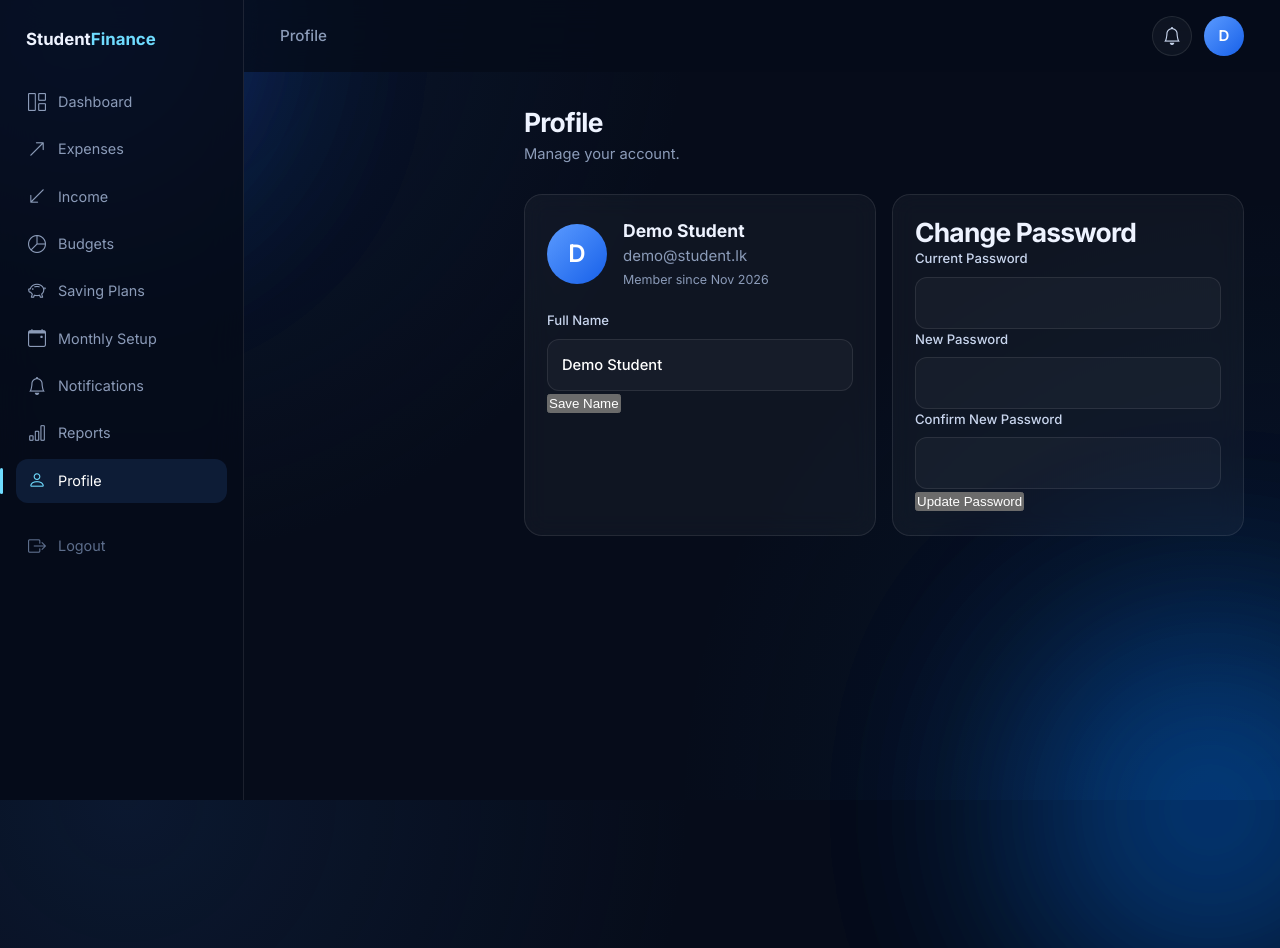
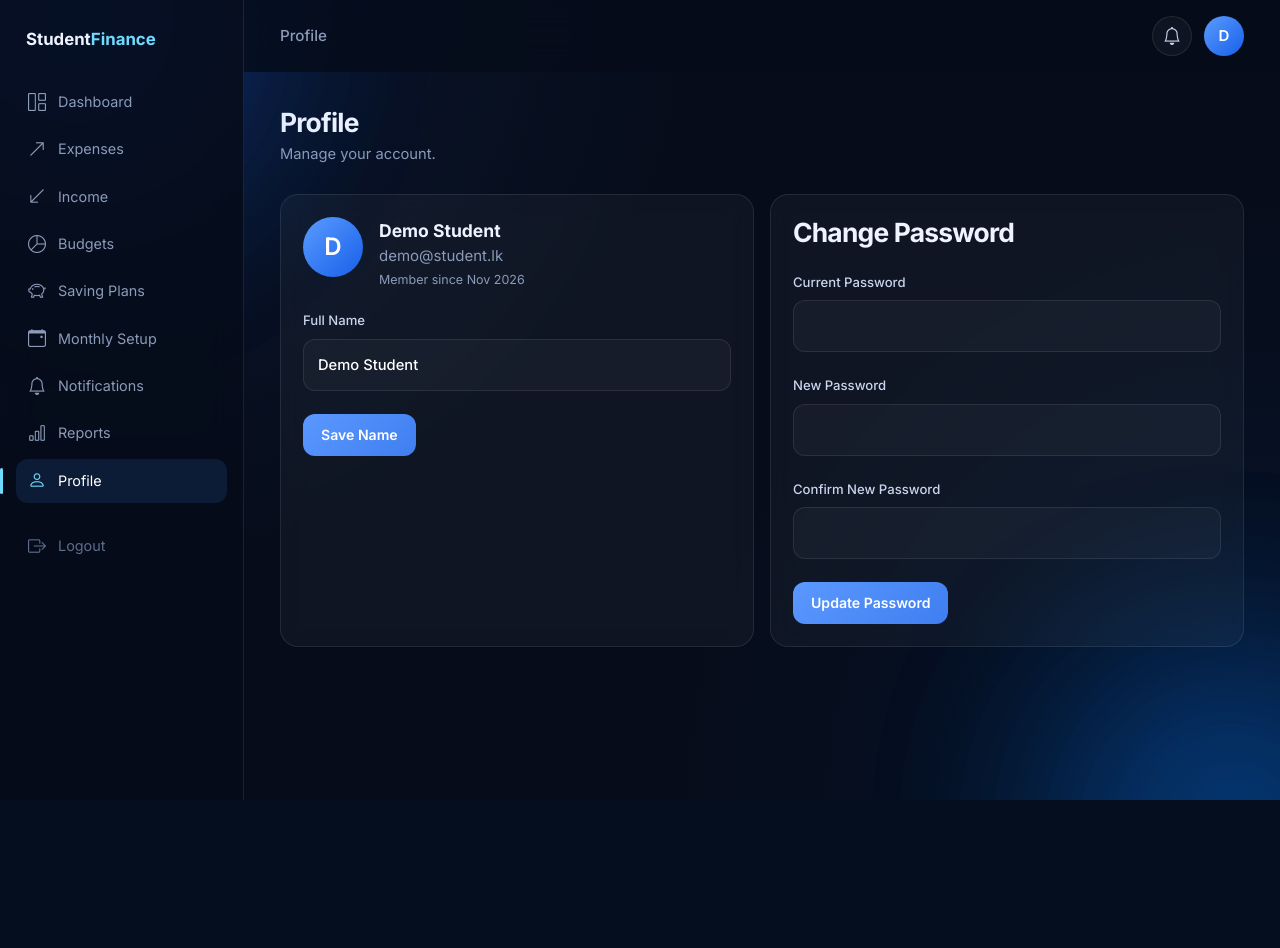
Before and after one commit to SisuruDisnaka/student-finance-tracker, a PHP site: page /profile.php in a window 1280 px wide. After the commit the page ends 800 px from the top, so only its background shows below. Run offline with PHP 8.4, Linux system fonts and the light colour scheme; a user stored in the database is signed in; data comes from the database, SQL or seed files in the repository; data that the repository does not hold is empty.

Commit message:
doc: CR11 update profile UI created

```diff
--- a/assets/style.css
+++ b/assets/style.css
@@ -94,8 +94,8 @@ a {
 .glow-two {
   right: -110px;
   bottom: -190px;
-  width: 360px;
-  height: 360px;
+  width: 320px;
+  height: 320px;
   background: #007bff;
 }
 
@@ -268,7 +268,7 @@ input:focus {
 
 .profile-top {
   display: flex;
-  align-items: center;
+  align-items: left;
   gap: 16px;
   margin-bottom: 20px;
 }
@@ -286,6 +286,27 @@ input:focus {
   border-radius: var(--radius-card);
   background: var(--surface);
   backdrop-filter: blur(12px);
+}
+.btn {
+    display: inline-flex;
+    align-items: center;
+    justify-content: center;
+    padding: 10px 18px;
+    border: 0;
+    border-radius: var(--radius-control);
+    font: inherit;
+    font-size: .88rem;
+    font-weight: 600;
+    cursor: pointer;
+    transition: .2s;
+}
+.btn-primary {
+    background: linear-gradient(135deg, #5b98ff, #3f7ef0);
+     color: white;
+}
+.btn-primary:hover {
+    filter: brightness(1.1);
+    color: white;
 }
 
 h2 {
@@ -450,6 +471,7 @@ i.bi {
   flex-wrap: wrap;
   gap: 14px;
   margin-bottom: 28px;
+
 }
 .page-head .muted {
   margin-top: 4px;
@@ -591,4 +613,5 @@ i.bi {
   .content {
     padding: 8px 18px 48px;
   }
+
 }
--- a/includes/settings.php
+++ b/includes/settings.php
@@ -3,6 +3,6 @@
 return[
     'host' => 'localhost',
     'username' => 'root',
-    'password' => '',
+    'password' => 'root',
     'database' => 'student_finance_db'
 ];
--- a/profile.php
+++ b/profile.php
@@ -44,7 +44,7 @@ $user = rows('SELECT * FROM users WHERE id=?', [$uid])[0];
 
 <body>
 
-<div class="main">
+<div>
 <br>
 
 <div class="glow glow-one"></div>
@@ -66,7 +66,7 @@ $user = rows('SELECT * FROM users WHERE id=?', [$uid])[0];
         </div>
         <form method="post">
             <input type="hidden" name="action" value="name">
-            <label>Full Name<input name="name" value="<?= e($user['name']) ?>" required></label>
+            <label>Full Name<input name="name" value="<?= e($user['name']) ?>" required></label><br>
             <button class="btn btn-primary">Save Name</button>
         </form>
     </div>
@@ -74,10 +74,10 @@ $user = rows('SELECT * FROM users WHERE id=?', [$uid])[0];
     <div class="card">
         <h2>Change Password</h2>
         <form method="post">
-            <input type="hidden" name="action" value="password">
-            <label>Current Password<input type="password" name="current" required></label>
-            <label>New Password<input type="password" name="new" required></label>
-            <label>Confirm New Password<input type="password" name="confirm" required></label>
+            <input type="hidden" name="action" value="password"><br>
+            <label>Current Password<input type="password" name="current" required></label><br>
+            <label>New Password<input type="password" name="new" required></label><br>
+            <label>Confirm New Password<input type="password" name="confirm" required></label><br>
             <button class="btn btn-primary">Update Password</button>
         </form>
     </div>
@@ -86,3 +86,5 @@ $user = rows('SELECT * FROM users WHERE id=?', [$uid])[0];
 </div>
 
 </body>
+</html>
+<?php include 'includes/footer.php'; ?>
```
Also changed, not shown: docs/CHANGE_REQUEST_LOG.md (+1 -0 lines).
